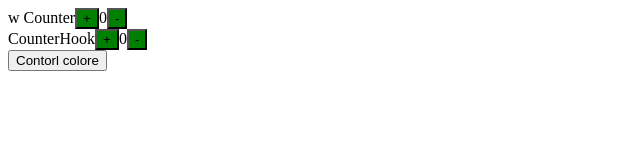
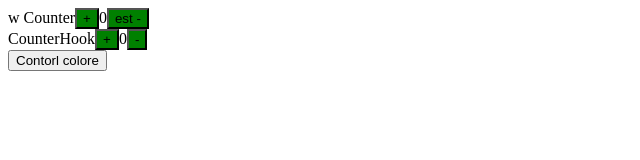
Before and after one commit to AmirSoheily/test, a React (Create React App) app: page / in a window 1280 px wide. Shown: the top 160 px of the page, without its empty margins (0-640 px from the left). Built offline with nearby package versions, Linux system fonts and the light colour scheme.

Commit message:
edited button

```diff
--- a/src/components/Counter/Counter.jsx
+++ b/src/components/Counter/Counter.jsx
@@ -16,7 +16,7 @@ const Counter = ({ amirProps }) => {
       </button>
       <span>{State}</span>
       <button style={style} onClick={() => setState(State - 1)}>
-        -
+        est -
       </button>
     </dive>
   );
```
